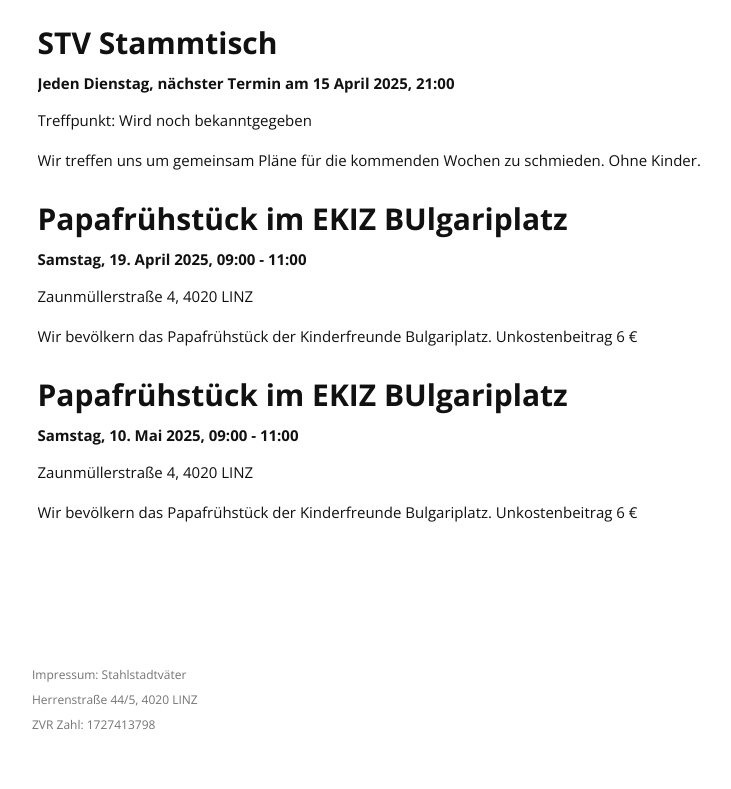
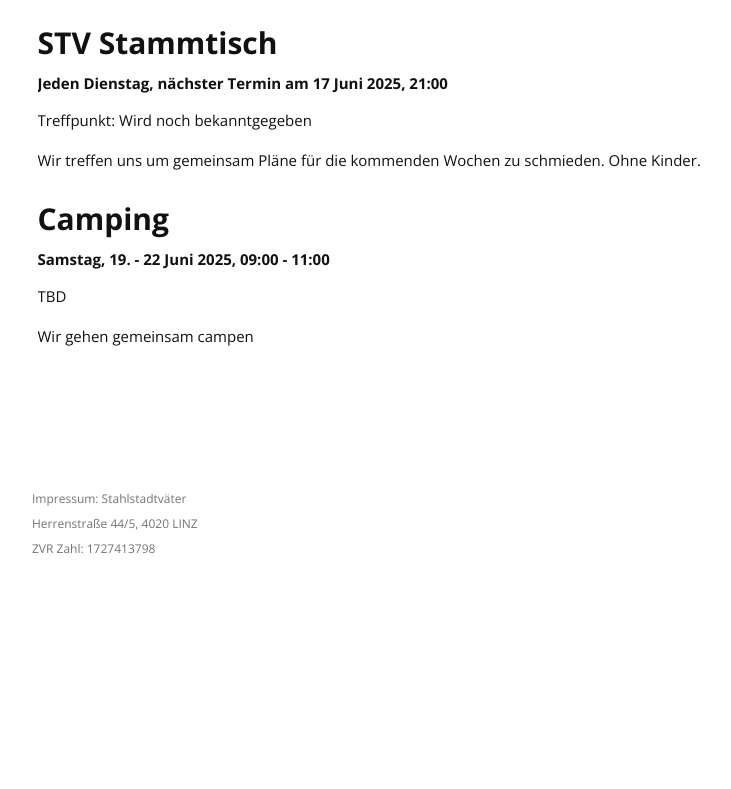
Before and after one commit to 000panther/stv.family, a plain HTML site: page index.html in a window 1280 px wide. Shown: the part 2357-3146 px from the top of the page, without its empty margins (0-731 px from the left). After the commit the page ends 2970 px from the top, so only its background shows below. Drawn offline with nearby package versions, Linux system fonts and the light colour scheme.

Commit message:
Terminupdate

```diff
--- a/index.html
+++ b/index.html
@@ -374,23 +374,16 @@
 
                     <section>
                         <h3>STV Stammtisch</h3>
-                        <b>Jeden Dienstag, nächster Termin am 15 April 2025, 21:00</b>
+                        <b>Jeden Dienstag, nächster Termin am 17 Juni 2025, 21:00</b>
                         <p>Treffpunkt: Wird noch bekanntgegeben</p>
                         <p>Wir treffen uns um gemeinsam Pläne für die kommenden Wochen zu schmieden. Ohne Kinder.</p>
                     </section>
 
                     <section>
-                        <h3>Papafrühstück im EKIZ BUlgariplatz</h3>
-                        <b>Samstag, 19. April 2025, 09:00 - 11:00</b>
-                        <p>Zaunmüllerstraße 4, 4020 LINZ</p>
-                        <p>Wir bevölkern das Papafrühstück der Kinderfreunde Bulgariplatz. Unkostenbeitrag 6 €</p>
-                    </section>
-
-                    <section>
-                        <h3>Papafrühstück im EKIZ BUlgariplatz</h3>
-                        <b>Samstag, 10. Mai 2025, 09:00 - 11:00</b>
-                        <p>Zaunmüllerstraße 4, 4020 LINZ</p>
-                        <p>Wir bevölkern das Papafrühstück der Kinderfreunde Bulgariplatz. Unkostenbeitrag 6 €</p>
+                        <h3>Camping</h3>
+                        <b>Samstag, 19. - 22 Juni 2025, 09:00 - 11:00</b>
+                        <p>TBD</p>
+                        <p>Wir gehen gemeinsam campen</p>
                     </section>
 
                 </div>
```
Also changed, not shown: images/partner-images/company-logo1.png (added), images/partner-images/company-logo2.png (added), images/partner-images/company-logo3.png (added), images/partner-images/company-logo4.png (added), images/partner-images/company-logo5.png (added), images/partner-images/company-logo6.png (added), images/partner-images/company-logo7.png (added), images/partner-images/company-logo8.png (added), images/partner-images/company-logo9.png (added), images/partner-images/foodsharing.png (added).
